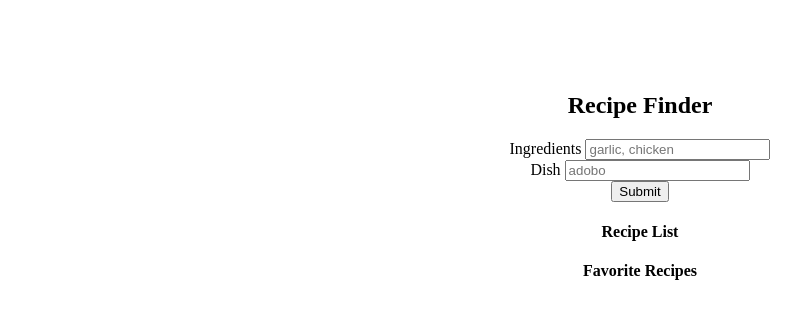
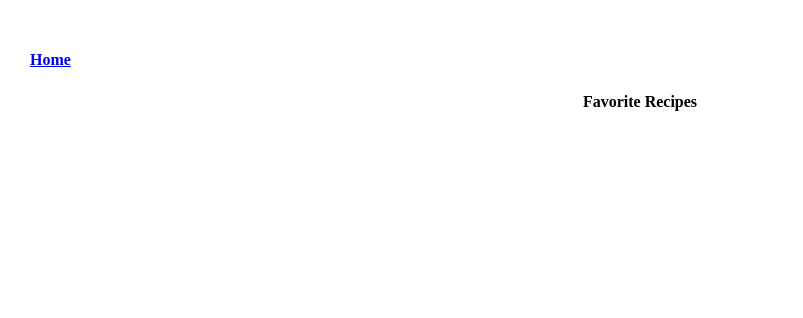
Before and after one commit to artiwarahd/recipefinder, a React (Create React App) app: page /favorites in a window 1280 px wide. Shown: the top 318 px of the page, without its empty margins (0-803 px from the left). Built offline with nearby package versions, Linux system fonts and the light colour scheme; the HTML template or start-up script is replaced by a standard one.

Commit message:
Separated favorite recipe list to another page using ReactRouterDom

```diff
--- a/src/components/App.js
+++ b/src/components/App.js
@@ -1,7 +1,6 @@
 import React, { Component } from 'react';
 import SearchRecipes from './SearchRecipes';
 import RecipeList from './RecipeList';
-import FavoriteRecipeList from './FavoriteRecipeList';
 
 import '../styles/index.css';
 
@@ -12,7 +11,6 @@ class App extends Component {
         <h2>Recipe Finder</h2>
         <SearchRecipes />
         <RecipeList />
-        <FavoriteRecipeList />
       </div>
     )
   }
--- a/src/components/FavoriteRecipeList.js
+++ b/src/components/FavoriteRecipeList.js
@@ -1,11 +1,13 @@
 import React, { Component } from 'react';
 import { connect } from 'react-redux';
+import { Link } from 'react-router-dom';
 import RecipeItem from './RecipeItem'
 
 class FavoriteRecipeList extends Component {
   render(){
     return (
       <div>
+        <h4 className='link'><Link to='/'>Home</Link></h4>
         <h4>Favorite Recipes</h4>
         {
           this.props.favoriteRecipes.map((recipe, index) => {
--- a/src/components/RecipeList.js
+++ b/src/components/RecipeList.js
@@ -1,11 +1,19 @@
 import React, { Component } from 'react';
 import { connect } from 'react-redux';
+import { Link } from 'react-router-dom';
 import RecipeItem from './RecipeItem';
 
 class RecipeList extends Component {
   render(){
     return(
       <div>
+        {
+          this.props.favoriteRecipes.length > 0 ?
+            <h4 className='link'><Link to='/favorites'>Favorites</Link></h4>
+          :
+            <div></div>
+        }
+
         <h4>Recipe List</h4>
         {
           this.props.recipes.map((recipe, index) => {
--- a/src/index.js
+++ b/src/index.js
@@ -1,6 +1,8 @@
 import React from 'react';
 import ReactDOM from 'react-dom';
+import { BrowserRouter, Switch, Route } from 'react-router-dom';
 import App from './components/App';
+import FavoriteRecipeList from './components/FavoriteRecipeList';
 
 import { createStore } from 'redux';
 import { Provider } from 'react-redux';
@@ -12,5 +14,12 @@ store.subscribe(() => console.log('store', store.getState()));
 
 ReactDOM.render(
   <Provider store={store}>
-    <App />
-  </Provider>, document.getElementById("root"));
+    <BrowserRouter>
+      <Switch>
+        <Route exact path='/' component={App} />
+        <Route path='/favorites' component={FavoriteRecipeList} />
+        <Route />
+      </Switch>
+    </BrowserRouter>
+  </Provider>, document.getElementById("root")
+);
--- a/src/styles/index.css
+++ b/src/styles/index.css
@@ -5,7 +5,7 @@ body {
 
 .recipe-item {
   display: flex;
-  align-item: center;
+  align-items: center;
   justify-content: center;
   margin: 10px;
   padding: 5px;
@@ -33,3 +33,9 @@ body {
   font-size: 20px;
   margin-right: 15px;
 }
+
+.link {
+  position: absolute;
+  left: 30px;
+  top: 30px;
+}
```
